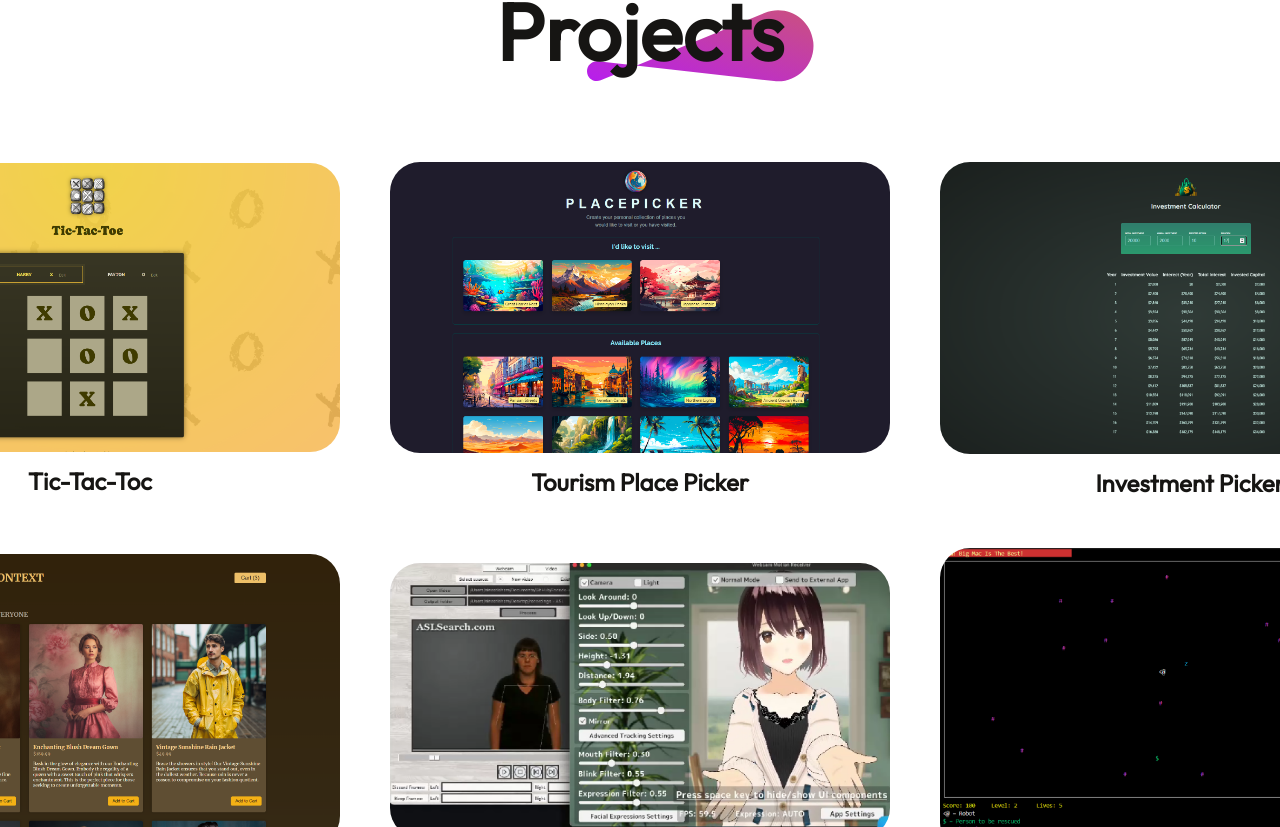
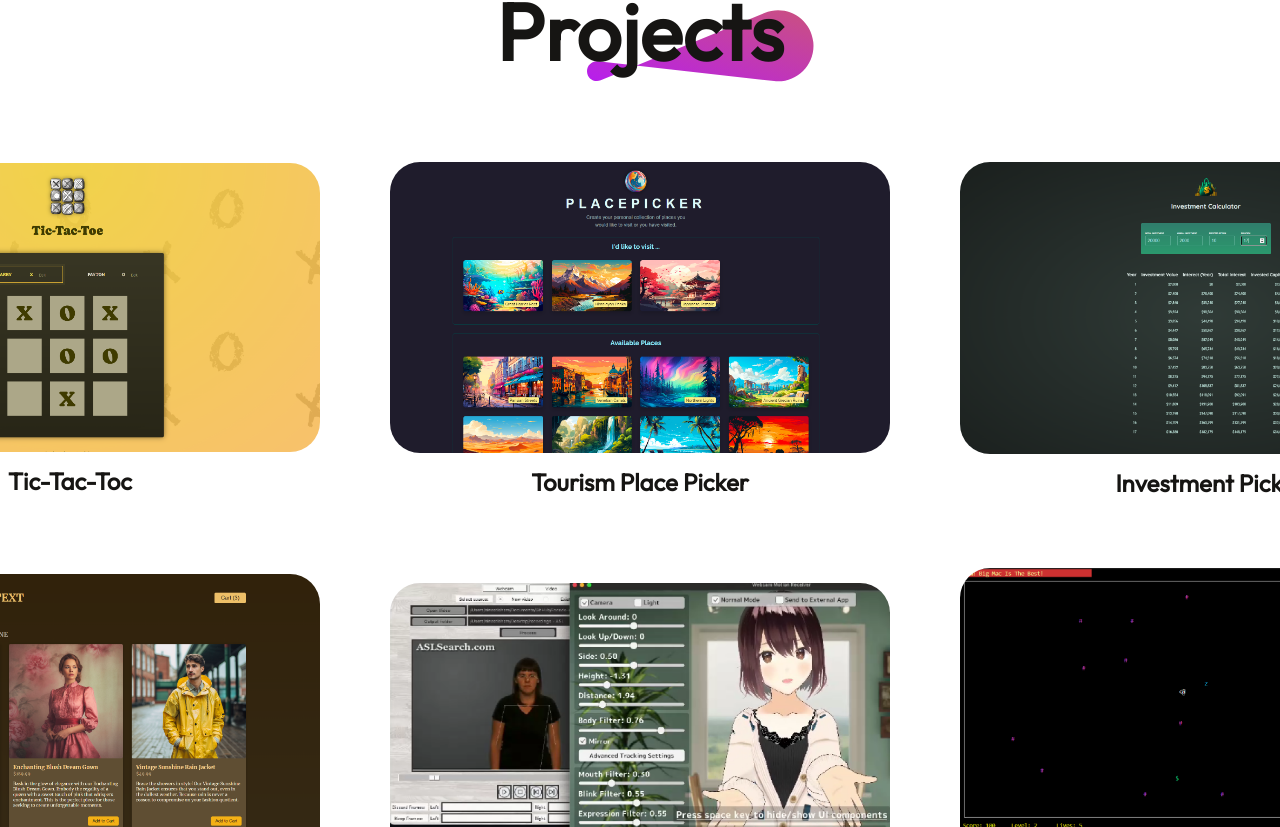
Before and after one commit to PaytonLiao/Portfolio, a React (Vite) app: page / in a window 1280 px wide. Shown: the part 3453-4280 px from the top of the page. Built offline with nearby package versions, Linux system fonts and the light colour scheme.

Commit message:
testing sizes

```diff
--- a/src/components/MyWork/MyWork.css
+++ b/src/components/MyWork/MyWork.css
@@ -23,9 +23,9 @@
 .mywork-container{
     display: grid;
     grid-template-columns: 1fr 1fr 1fr;
-    gap: 50px;
+    gap: 70px;
     place-items: center;
-    width: 200px;
+    width: 150px;
     /* max-width: 0vw; */
     margin: 0px 50px;
     justify-content: center;
```
